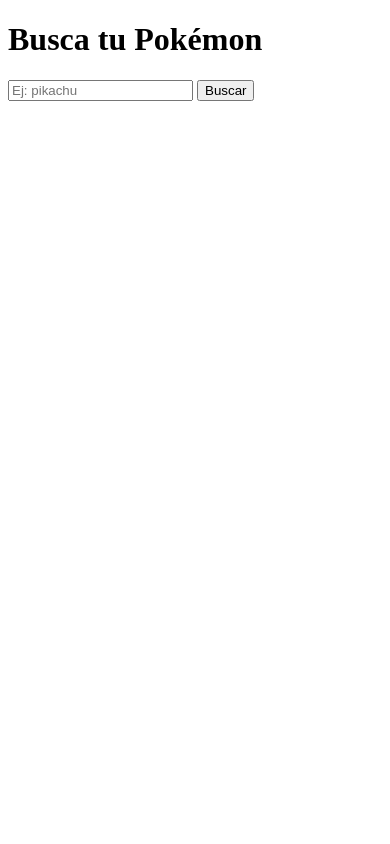
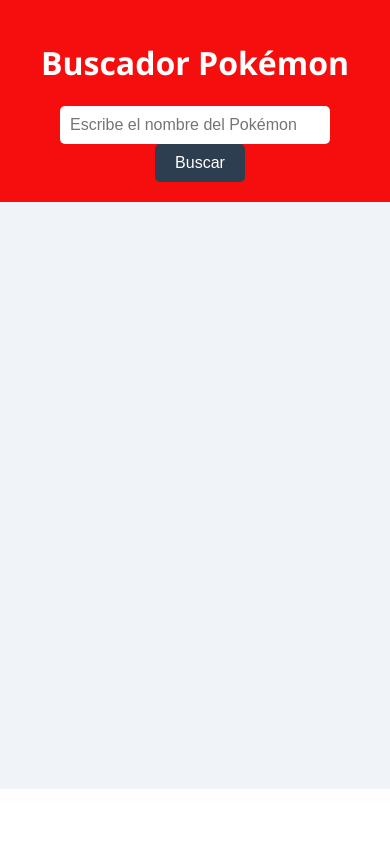
Before and after one commit to NeidLord/PokeApi, a Flask app: page / in a window 390 px wide. Run offline with Flask 3, Linux system fonts and the light colour scheme.

Commit message:
Actualización línea blanca inferior, checkboxes rojos

```diff
--- /dev/null
+++ b/static/style.css
@@ -0,0 +1,137 @@
+body {
+  min-height: 100vh;
+  position: relative;
+  z-index: 1;
+  font-family: 'Segoe UI', sans-serif;
+  background-color: #f0f4f8;
+  margin: 0;
+  padding: 0;
+}
+
+header {
+  background-color: #f60e0e;
+  color: white;
+  padding: 20px;
+  text-align: center;
+  position: sticky;
+  top: 0;
+  z-index: 1000;
+}
+
+header form {
+  margin-top: 10px;
+}
+
+header input {
+  padding: 10px;
+  font-size: 16px;
+  width: 250px;
+  border-radius: 5px;
+  border: none;
+}
+
+header button {
+  background-color: #2c3e50;
+  color: white;
+  border: none;
+  padding: 10px 20px;
+  font-size: 16px;
+  border-radius: 5px;
+  cursor: pointer;
+  margin-left: 10px;
+}
+
+header button:hover {
+  background-color: #1a252f;
+}
+
+.error {
+  color: #ffdddd;
+  background-color: #ff1900;
+  padding: 10px;
+  margin-top: 10px;
+  border-radius: 5px;
+}
+
+.contenedor {
+  display: flex;
+  justify-content: center;
+  align-items: flex-start;
+  padding: 40px;
+  flex-wrap: wrap;
+}
+
+.info {
+  max-width: 400px;
+  text-align: left;
+  background-color: #ffffff;
+  padding: 20px;
+  border-radius: 10px;
+  box-shadow: 0 0 10px rgba(0,0,0,0.1);
+}
+
+.info img {
+  width: 150px;
+  margin-bottom: 10px;
+}
+
+.checkboxes label {
+  display: block;
+  margin-bottom: 12px;
+  font-size: 16px;
+  cursor: default;
+}
+
+/* 🔴 Checkboxes redondos con animación */
+.checkboxes input[type="checkbox"] {
+  appearance: none;
+  -webkit-appearance: none;
+  width: 20px;
+  height: 20px;
+  border: 2px solid red;
+  border-radius: 50%;
+  background-color: white;
+  cursor: pointer;
+  position: relative;
+  transition: transform 0.2s ease;
+}
+
+.checkboxes input[type="checkbox"]:hover {
+  transform: scale(1.2);
+}
+
+.checkboxes input[type="checkbox"]:checked::before {
+  content: "";
+  position: absolute;
+  top: 4px;
+  left: 4px;
+  width: 10px;
+  height: 10px;
+  background-color: red;
+  border-radius: 50%;
+}
+
+/* 📱 Responsive para móviles */
+@media (max-width: 600px) {
+  .contenedor {
+    flex-direction: column;
+    align-items: center;
+    padding: 20px;
+  }
+
+  .info {
+    width: 100%;
+    max-width: 90%;
+  }
+}
+
+.linea-blanca {
+  position: fixed;
+  bottom: 0;
+  left: 0;
+  width: 100%;
+  height: 40px;
+  background-color: #ffffff; /* blanco puro */
+  border-top: 15px solid rgb(255, 253, 253); /* opcional, estilo Pokéball */
+  z-index: 9999;
+}
--- a/templates/index.html
+++ b/templates/index.html
@@ -1,29 +1,43 @@
 <!DOCTYPE html>
-<html>
+<html lang="es">
 <head>
-    <title>Buscador Pokémon</title>
+  <meta charset="UTF-8">
+  <title>PokeApi</title>
+  <link rel="stylesheet" href="{{ url_for('static', filename='style.css') }}">
 </head>
 <body>
-    <h1>Busca tu Pokémon</h1>
+  <!-- Buscador fijo arriba -->
+  <header>
+    <h1>Buscador Pokémon</h1>
     <form method="POST">
-        <input type="text" name="pokemon" placeholder="Ej: pikachu" required>
-        <button type="submit">Buscar</button>
+      <input type="text" name="pokemon" placeholder="Escribe el nombre del Pokémon" required value="">
+      <button type="submit">Buscar</button>
     </form>
+    {% if error %}
+      <p class="error">{{ error }}</p>
+    {% endif %}
+  </header>
 
-    {% if error %}
-        <p style="color:red;">{{ error }}</p>
-    {% endif %}
-
+  <div class="contenedor">
+    <!-- Información del Pokémon a la izquierda, centrada verticalmente -->
     {% if pokemon %}
+      <section class="info">
         <h2>{{ pokemon.name }}</h2>
         <img src="{{ pokemon.image }}" alt="{{ pokemon.name }}">
-        <p>Experiencia base: {{ pokemon.experience }}</p>
-        <p>Habilidades:</p>
-        <ul>
-            {% for ability in pokemon.abilities %}
-                <li>{{ ability }}</li>
-            {% endfor %}
-        </ul>
+        <p><strong>Experiencia base:</strong> {{ pokemon.experience }}</p>
+        <p><strong>Habilidades:</strong></p>
+        <div class="checkboxes">
+          {% for habilidad in pokemon.abilities %}
+            <label>
+              <input type="checkbox" checked disabled>
+              {{ habilidad }}
+            </label>
+          {% endfor %}
+        </div>
+      </section>
     {% endif %}
+  </div>
+  <div class="pokeball-fondo"></div>
+  <div class="linea-blanca"></div>
 </body>
 </html>
```
Also changed, not shown: static/pokeball-bg.png.png (added).
